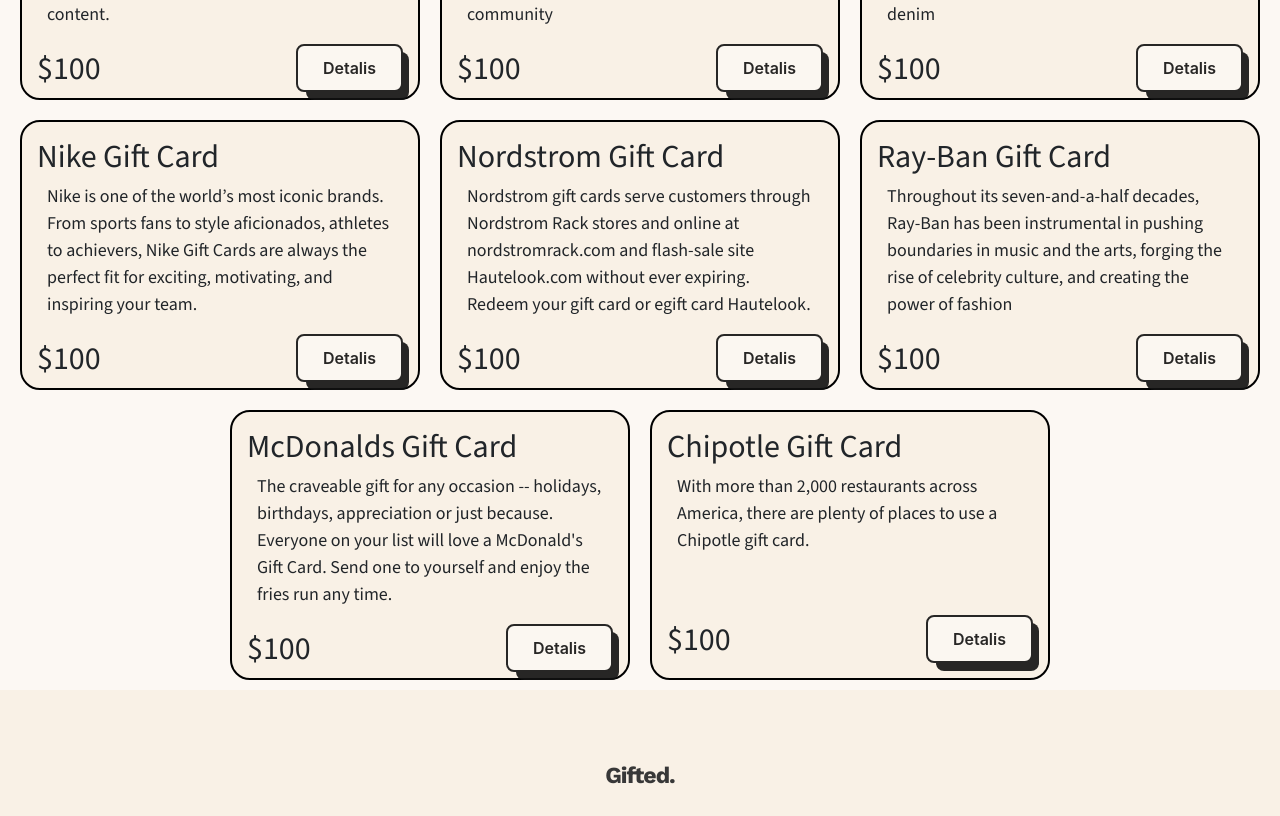
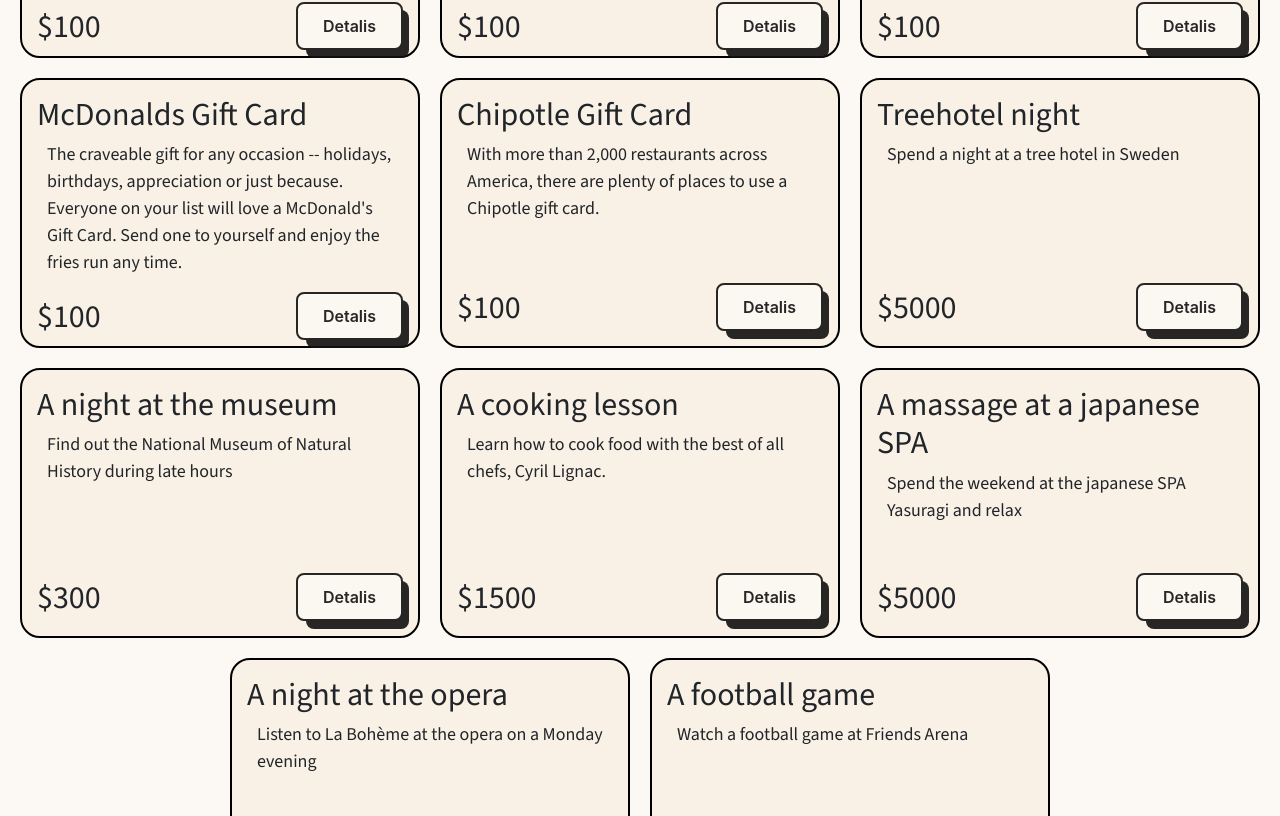
Before and after one commit to A1101101IR/Gifted.com, a React (Create React App) app: page /pages/products in a window 1280 px wide. Shown: the part 1482-2298 px from the top of the page. Built offline with nearby package versions, Linux system fonts and the light colour scheme; data requests are answered from the project's data file.

Commit message:
fixed producs page content

```diff
--- a/data/db.json
+++ b/data/db.json
@@ -152,6 +152,60 @@
       "company": "mcdonalds",
       "type": "Card",
       "price": 100
+    },
+    {
+      "id": 17,
+      "titel": "Treehotel night",
+      "description": "Spend a night at a tree hotel in Sweden",
+      "category": "hotel",
+      "company": "Tree-resort",
+      "type": "Card",
+      "price": "5000"
+    },
+    {
+      "id": 18,
+      "titel": "A night at the museum",
+      "description": "Find out the National Museum of Natural History during late hours",
+      "category": "museum",
+      "company": "national museum of natural history",
+      "type": "Card",
+      "price": "300"
+    },
+    {
+      "id": 19,
+      "titel": "A cooking lesson",
+      "description": "Learn how to cook food with the best of all chefs, Cyril Lignac.",
+      "category": "cooking",
+      "company": "Cyril Lignac",
+      "type": "Card",
+      "price": "1500"
+    },
+    {
+      "id": 20,
+      "titel": "A massage at a japanese SPA",
+      "description": "Spend the weekend at the japanese SPA Yasuragi and relax",
+      "category": "massage",
+      "company": "Yasuragi",
+      "type": "Card",
+      "price": "5000"
+    },
+    {
+      "id": 21,
+      "titel": "A night at the opera",
+      "description": "Listen to La Bohème at the opera on a Monday evening",
+      "category": "opera",
+      "company": "Royal Opera of Stockholm",
+      "type": "Card",
+      "price": "600"
+    },
+    {
+      "id": 22,
+      "titel": "A football game",
+      "description": "Watch a football game at Friends Arena",
+      "category": "football",
+      "company": "AIK",
+      "type": "Card",
+      "price": "400"
     }
   ],
   "order": [
--- a/src/pages/products.js
+++ b/src/pages/products.js
@@ -7,22 +7,7 @@
 const Products = () => {
   return (
     <div className="main-content">
-      {/* <div className="main shop">
-        <h1 className="page-title">Products</h1>
-      </div> */}
-
-      <div>
-        <div className="main-products">
-          <div className="product">A treehotel night</div>
-          <div className="product">A night at the museum</div>
-          <div className="product">A cooking lesson</div>
-          <div className="product">A massage at the SPA</div>
-          <div className="product">A night at the opera</div>
-          <div className="product">A football game</div>
-        </div>
-
-        <ProductData />
-      </div>
+      <ProductData />
     </div>
   );
 };
```
